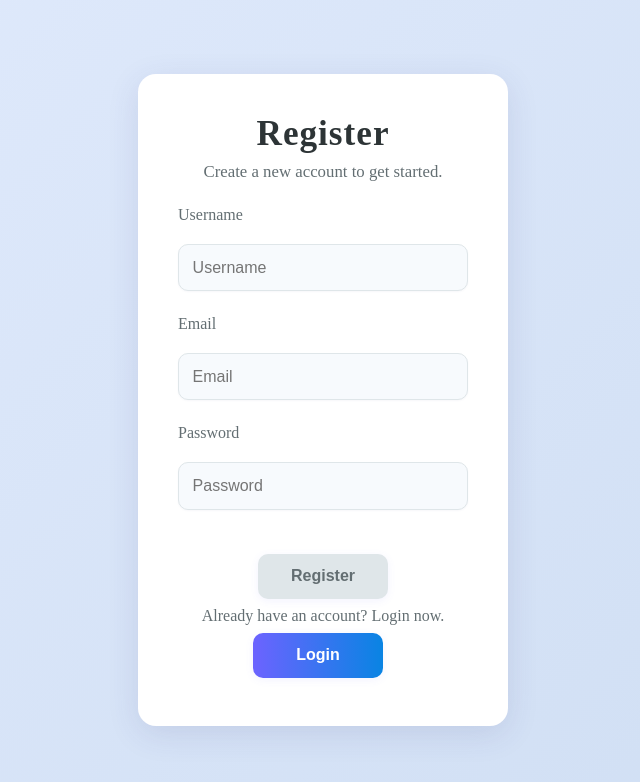
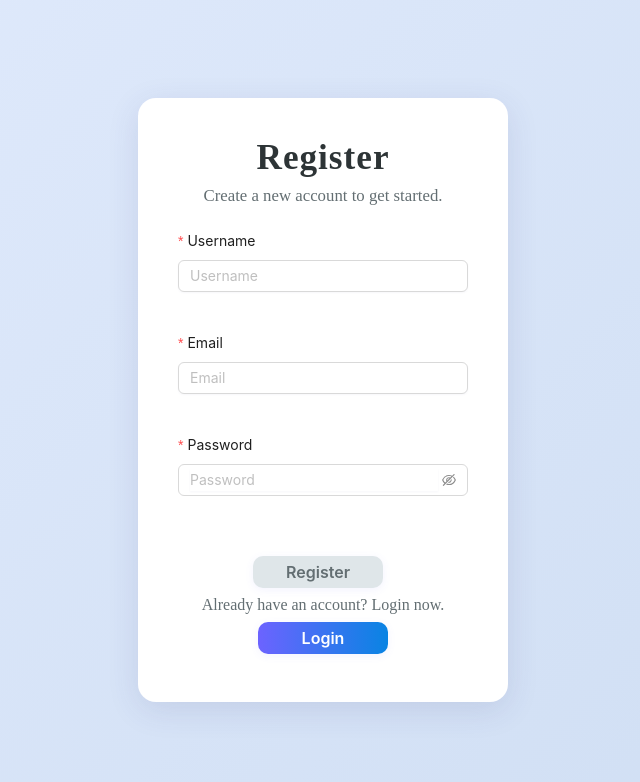
Before and after one commit to srimali12345/Team-Portfolio-Management-Dashboard-Frontend, a React (Vite) app: page /register in a window 1280 px wide. Shown: the top 782 px of the page, without its empty margins (317-957 px from the left). Built offline with nearby package versions, Linux system fonts and the light colour scheme.

Commit message:
set up the Auth Form UI and make common components

```diff
--- a/package.json
+++ b/package.json
@@ -10,7 +10,10 @@
     "preview": "vite preview"
   },
   "dependencies": {
+    "@ant-design/v5-patch-for-react-19": "^1.0.3",
     "antd": "^5.26.7",
+    "axios": "^1.11.0",
+    "classnames": "^2.5.1",
     "react": "^19.1.0",
     "react-dom": "^19.1.0",
     "react-router-dom": "^7.7.1",
--- /dev/null
+++ b/src/api/axios.jsx
@@ -0,0 +1,8 @@
+import axios from "axios";
+
+export default axios.create({
+   baseURL: "http://localhost:8080",
+   withCredentials: true,
+}
+
+)
--- /dev/null
+++ b/src/components/CustomButton.jsx
@@ -0,0 +1,32 @@
+import React from "react";
+import { Button } from "antd";
+import classNames from "classnames";
+
+const CustomButton = ({
+  children,
+  type = "primary",
+  htmlType = "button",
+  className = "",
+  href,
+  onClick,
+  disabled = false,
+  loading = false,
+  ...rest
+}) => {
+  return (
+    <Button
+      type={type}
+      htmlType={htmlType}
+      className={classNames("custom-button", className)}
+      href={href}
+      onClick={onClick}
+      disabled={disabled}
+      loading={loading}
+      {...rest}
+    >
+      {children}
+    </Button>
+  );
+};
+
+export default CustomButton;
--- /dev/null
+++ b/src/components/CustomInput.jsx
@@ -0,0 +1,31 @@
+import React from "react";
+import { Input } from "antd";
+
+const CustomInput = ({
+  id,
+  value,
+  onChange,
+  type = "text",
+  placeholder = "",
+  ispassword = false,
+  ref,
+  ...rest
+}) => {
+  const commonProps = {
+    id,
+    value,
+    onChange,
+    type,
+    placeholder,
+    ref,
+    ...rest,
+  };
+
+  return ispassword ? (
+    <Input.Password {...commonProps} />
+  ) : (
+    <Input {...commonProps} />
+  );
+};
+
+export default CustomInput;
--- a/src/constants/index.jsx
+++ b/src/constants/index.jsx
@@ -8,6 +8,9 @@ export const FORM_CONSTANTS = {
     ERROR_MESSAGE_PASSWORD: "Password is required.",
     ERROR_MESSAGE_EMAIL: "Email is required.",
     CONFIRM_PASSWORD_LABEL: "Confirm Password",
+    MESSAGE_USERNAME: "Please input your username!",
+    MESSAGE_EMAIL: "Please input your email!",
+    MESSAGE_PASSWORD: "Please input your password!",
   },
   LOGIN: {
     TITLE: "Login",
--- /dev/null
+++ b/src/context/AuthProvider.jsx
@@ -0,0 +1,15 @@
+import React from 'react'
+import { createContext,useState } from 'react'
+
+export const AuthContext = createContext()
+
+const AuthProvider = ({children}) => {
+    const [auth, setAuth] = useState({})
+  return (
+   <AuthContext.Provider value={{auth,setAuth}}>
+      {children}
+   </AuthContext.Provider>
+  )
+}
+
+export default AuthProvider
--- a/src/main.jsx
+++ b/src/main.jsx
@@ -1,9 +1,14 @@
+import '@ant-design/v5-patch-for-react-19';
 import { StrictMode } from 'react'
 import { createRoot } from 'react-dom/client'
 import App from './App.jsx'
+import AuthProvider from './context/AuthProvider.jsx';
 
 createRoot(document.getElementById('root')).render(
   <StrictMode>
+    <AuthProvider>
     <App />
+    </AuthProvider>
+
   </StrictMode>,
 )
--- a/src/pages/Login/Login.jsx
+++ b/src/pages/Login/Login.jsx
@@ -1,54 +1,83 @@
-import React from "react";
+import { useRef, useState, useContext } from "react";
 import "../../styles/auth/auth.scss";
 import { FORM_CONSTANTS } from "../../constants";
+import { AuthContext } from "../../context/AuthProvider";
+import axios from "../../api/axios";
+import LoginForm from "./LoginForm";
+
+const LOGIN_URL = "/api";
 
 const Login = () => {
-  const [username, setUsername] = React.useState("");
-  const [password, setPassword] = React.useState("");
-  const [error, setError] = React.useState("");
+  const [username, setUsername] = useState("");
+  const [password, setPassword] = useState("");
+  const [sucess, setSuccess] = useState(false);
+  const [err, setError] = useState("");
+  const { setAuth } = useContext(AuthContext);
+  const userRef = useRef();
+  const errRef = useRef();
 
-  const handleSubmit = (e) => {
-    e.preventDefault();
-    if (!username && !password) {
-      setError(FORM_CONSTANTS.COMMON.ERROR_MESSAGE);
-    } else if(!password) {
-      setError(FORM_CONSTANTS.COMMON.ERROR_MESSAGE_PASSWORD);
-    }else if(!username) {
-      setError(FORM_CONSTANTS.COMMON.ERROR_MESSAGE_USERNAME);
+  const handleSubmit = async (e) => {
+    try {
+      const response = await axios.post(
+        LOGIN_URL,
+        JSON.stringify({ username, password }),
+        {
+          headers: { "Content-Type": "application/json" },
+          withCredentials: true,
+        }
+      );
+      console.log(JSON.stringify(response?.data));
+      const accestoken = response?.data?.accestoken;
+      const roles = response?.data?.roles;
+      setAuth(username, password, roles, accestoken);
+      setUsername("");
+      setPassword("");
+      setSuccess(true);
+    } catch (err) {
+      if (!err?.response) {
+        setError("No Server Response");
+      } else if (err.response?.status === 400) {
+        setError("Missing Username or Password");
+      } else if (err.response?.status === 401) {
+        setError("Unauthorized");
+      } else {
+        setError("Login Failed");
+      }
     }
+  };
+
+  const validateMessages = {
+    required: "${label} is required!",
+    types: {
+      email: "${label} is not a valid email!",
+      password: "${label} is not a valid password!",
+    },
+    string: {
+      range: "${label} must be between ${min} and ${max}",
+    },
   };
 
   return (
     <div className="main-container">
       <div className="auth-container">
-        <h1 className="auth-title">{FORM_CONSTANTS.LOGIN.TITLE}</h1>
-        <p className="auth-subtitle">{FORM_CONSTANTS.LOGIN.SUBTITLE}</p>
-        <form className="auth-form" onSubmit={handleSubmit}>
-          <label className="auth-label" htmlFor="username">{FORM_CONSTANTS.COMMON.USERNAME_LABEL}</label>
-          <input
-            name="username"
-            value={username}
-            onChange={(e) => setUsername(e.target.value)}
-            type="text"
-            placeholder={FORM_CONSTANTS.COMMON.USERNAME_LABEL}
-          />
+        {sucess ? (
+          <h1 className="auth-title">You are Sucessfully loged In</h1>
+        ) : (
+          <>
+            <h1 className="auth-title">{FORM_CONSTANTS.LOGIN.TITLE}</h1>
+            <p className="auth-subtitle">{FORM_CONSTANTS.LOGIN.SUBTITLE}</p>
 
-          <label className="auth-label" htmlFor="password">{FORM_CONSTANTS.COMMON.PASSWORD_LABEL}</label>
-          <input
-            name="password"
-            value={password}
-            onChange={(e) => setPassword(e.target.value)}
-            type="password"
-            placeholder={FORM_CONSTANTS.COMMON.PASSWORD_LABEL}
-          />
-
-          {error && <div className="error-message">{error}</div>}
-
-          <div className="button-container">
-            <button className="default-button" type="submit">{FORM_CONSTANTS.LOGIN.TITLE}</button>
-            <button className="secondary-button" type="button">{FORM_CONSTANTS.REGISTER.TITLE}</button>
-          </div>
-        </form>
+            <LoginForm
+              ref={userRef}
+              validateMessages={validateMessages}
+              username={username}
+              password={password}
+              setUsername={setUsername}
+              setPassword={setPassword}
+              onFinish={handleSubmit}
+            />
+          </>
+        )}
       </div>
     </div>
   );
--- /dev/null
+++ b/src/pages/Login/LoginForm.jsx
@@ -0,0 +1,88 @@
+import React from "react";
+import { FORM_CONSTANTS } from "../../constants";
+import { Form } from "antd";
+import CustomInput from "../../components/CustomInput";
+import CustomButton from "../../components/CustomButton";
+const LoginForm = ({
+  username,
+  password,
+  setUsername,
+  setPassword,
+  onFinish,
+  ref,
+  validateMessages,
+}) => {
+  return (
+    <>
+      <Form
+        name="login"
+        layout="vertical"
+        initialValues={{ remember: true }}
+        onFinish={onFinish}
+        onFinishFailed={(errorInfo) => {
+          console.log("Failed:", errorInfo);
+        }}
+        validateTrigger="onChange"
+        className="auth-form"
+        requiredMark={true}
+        validateMessages={validateMessages}
+      >
+        <Form.Item
+          label={FORM_CONSTANTS.COMMON.USERNAME_LABEL}
+          name={FORM_CONSTANTS.COMMON.USERNAME_LABEL}
+          rules={[
+            {
+              required: true,
+              message: FORM_CONSTANTS.COMMON.MESSAGE_USERNAME,
+              type: "string",
+              min: 3,
+              max: 20,
+            },
+          ]}
+        >
+          <CustomInput
+            value={username}
+            onChange={(e) => setUsername(e.target.value)}
+            placeholder={FORM_CONSTANTS.COMMON.USERNAME_LABEL}
+            ref={ref}
+          />
+        </Form.Item>
+
+        <Form.Item
+          label={FORM_CONSTANTS.COMMON.PASSWORD_LABEL}
+          name={FORM_CONSTANTS.COMMON.PASSWORD_LABEL}
+          rules={[
+            {
+              required: true,
+              message: FORM_CONSTANTS.COMMON.ERROR_MESSAGE_PASSWORD,
+              type: "",
+            },
+          ]}
+        >
+          <CustomInput
+            ispassword={true}
+            value={password}
+            onChange={(e) => setPassword(e.target.value)}
+            placeholder={FORM_CONSTANTS.COMMON.PASSWORD_LABEL}
+          />
+        </Form.Item>
+
+        <div className="button-container">
+          <CustomButton htmlType="submit" className="secondary-button">
+            {FORM_CONSTANTS.LOGIN.TITLE}
+          </CustomButton>
+
+          <CustomButton
+            type="default"
+            className="default-button"
+            href="/register"
+          >
+            {FORM_CONSTANTS.REGISTER.TITLE}
+          </CustomButton>
+        </div>
+      </Form>
+    </>
+  );
+};
+
+export default LoginForm;
--- a/src/pages/Register/Register.jsx
+++ b/src/pages/Register/Register.jsx
@@ -1,26 +1,26 @@
 import React from "react";
+import { FORM_CONSTANTS } from "../../constants";
+import RegisterForm from "./RegisterForm";
+import CustomButton from "../../components/CustomButton";
 import "../../styles/auth/auth.scss";
-import { FORM_CONSTANTS } from "../../constants";
 
 const Register = () => {
   const [username, setUsername] = React.useState("");
   const [email, setEmail] = React.useState("");
   const [password, setPassword] = React.useState("");
-  const [error, setError] = React.useState("");
 
-  const handleSubmit = (e) => {
-    e.preventDefault();
-    if (!username && !email && !password) {
-      setError(FORM_CONSTANTS.COMMON.ERROR_MESSAGE);
-    } else if (!username) {
-      setError(FORM_CONSTANTS.COMMON.ERROR_MESSAGE_USERNAME);
-    } else if (!email) {
-      setError(FORM_CONSTANTS.COMMON.ERROR_MESSAGE_EMAIL);
-    } else if (!password) {
-      setError(FORM_CONSTANTS.COMMON.ERROR_MESSAGE_PASSWORD);
-    } else {
-      setError("");
-    }
+  const handleSubmit = (username, email) => {
+    console.log(username, email);
+  };
+  const validateMessages = {
+    required: "${label} is required!",
+    types: {
+      email: "${label} is not a valid email!",
+      password: "${label} is not a valid password!",
+    },
+    string: {
+      range: "${label} must be between ${min} and ${max}",
+    },
   };
 
   return (
@@ -28,56 +28,21 @@ const Register = () => {
       <div className="auth-container">
         <h1 className="auth-title">{FORM_CONSTANTS.REGISTER.TITLE}</h1>
         <p className="auth-subtitle">{FORM_CONSTANTS.REGISTER.SUBTITLE}</p>
-        <form className="auth-form" onSubmit={handleSubmit}>
-          <label htmlFor="username" className="auth-label">
-            {FORM_CONSTANTS.COMMON.USERNAME_LABEL}
-          </label>
-          <input
-            name="username"
-            value={username}
-            onChange={(e) => setUsername(e.target.value)}
-            type="text"
-            placeholder={FORM_CONSTANTS.COMMON.USERNAME_LABEL}
-            autoComplete="off"
-          />
-
-          <label htmlFor="email" className="auth-label">
-            {FORM_CONSTANTS.COMMON.EMAIL_LABEL}
-          </label>
-          <input
-            name="email"
-            value={email}
-            onChange={(e) => setEmail(e.target.value)}
-            type="email"
-            placeholder={FORM_CONSTANTS.COMMON.EMAIL_LABEL}
-            autoComplete="off"
-          />
-
-          <label htmlFor="password" className="auth-label">
-            {FORM_CONSTANTS.COMMON.PASSWORD_LABEL}
-          </label>
-          <input
-            name="password"
-            value={password}
-            onChange={(e) => setPassword(e.target.value)}
-            type="password"
-            placeholder={FORM_CONSTANTS.COMMON.PASSWORD_LABEL}
-            autoComplete="new-password"
-          />
-
-          {error && <div className="error-message">{error}</div>}
-
-          <div className="button-container">
-            <button className="secondary-button" type="submit">
-              {FORM_CONSTANTS.REGISTER.TITLE}
-            </button>
-          </div>
-        </form>
+        <RegisterForm
+          validateMessages={validateMessages}
+          onFinish={handleSubmit}
+          username={username}
+          email={email}
+          password={password}
+          setUsername={setUsername}
+          setEmail={setEmail}
+          setPassword={setPassword}
+        />
         <div className="login-link-container">
           <p>{FORM_CONSTANTS.LOGIN.LOGIN_LINK_TEXT}</p>
-          <button className="default-button">
+          <CustomButton className="default-button" href="/login">
             {FORM_CONSTANTS.LOGIN.TITLE}
-          </button>
+          </CustomButton>
         </div>
       </div>
     </div>
--- /dev/null
+++ b/src/pages/Register/RegisterForm.jsx
@@ -0,0 +1,98 @@
+import React from "react";
+import { FORM_CONSTANTS } from "../../constants";
+import { Form } from "antd";
+import CustomInput from "../../components/CustomInput";
+import CustomButton from "../../components/CustomButton";
+const RegisterForm = ({
+  username,
+  setUsername,
+  email,
+  setEmail,
+  password,
+  setPassword,
+  onFinish,
+  validateMessages,
+}) => {
+  return (
+    <Form
+      name="register"
+      layout="vertical"
+      onFinish={onFinish}
+      onFinishFailed={(errorInfo) => {
+        console.log("Failed:", errorInfo);
+      }}
+      validateTrigger="onChange"
+      className="auth-form"
+      requiredMark={true}
+      validateMessages={validateMessages}
+    >
+      <Form.Item
+        label={FORM_CONSTANTS.COMMON.USERNAME_LABEL}
+        name={FORM_CONSTANTS.COMMON.USERNAME_LABEL}
+        rules={[
+          {
+            required: true,
+            message: FORM_CONSTANTS.COMMON.MESSAGE_USERNAME,
+            type: "string",
+            min: 3,
+            max: 20,
+          },
+        ]}
+      >
+        <CustomInput
+          value={username}
+          onChange={(e) => setUsername(e.target.value)}
+          type="text"
+          placeholder={FORM_CONSTANTS.COMMON.USERNAME_LABEL}
+          autoComplete="off"
+        />
+      </Form.Item>
+
+      <Form.Item
+        name={FORM_CONSTANTS.COMMON.EMAIL_LABEL}
+        label={FORM_CONSTANTS.COMMON.EMAIL_LABEL}
+        rules={[
+          {
+            required: true,
+            message: FORM_CONSTANTS.COMMON.MESSAGE_EMAIL,
+            type: "email",
+          },
+        ]}
+      >
+        <CustomInput
+          value={email}
+          onChange={(e) => setEmail(e.target.value)}
+          type="email"
+          placeholder={FORM_CONSTANTS.COMMON.EMAIL_LABEL}
+          autoComplete="off"
+        />
+      </Form.Item>
+      <Form.Item
+        name={FORM_CONSTANTS.COMMON.PASSWORD_LABEL}
+        label={FORM_CONSTANTS.COMMON.PASSWORD_LABEL}
+        rules={[
+          {
+            required: true,
+            message: FORM_CONSTANTS.COMMON.ERROR_MESSAGE_PASSWORD,
+            type: "",
+          },
+        ]}
+      >
+        <CustomInput
+          ispassword={true}
+          value={password}
+          onChange={(e) => setPassword(e.target.value)}
+          placeholder={FORM_CONSTANTS.COMMON.PASSWORD_LABEL}
+        />
+      </Form.Item>
+
+      <div className="button-container">
+        <CustomButton className="secondary-button" htmlType="submit">
+          {FORM_CONSTANTS.REGISTER.TITLE}
+        </CustomButton>
+      </div>
+    </Form>
+  );
+};
+
+export default RegisterForm;
--- a/src/styles/Auth/auth.scss
+++ b/src/styles/Auth/auth.scss
@@ -84,7 +84,6 @@ input {
   background: $primary-gradient;
   color: $white;
   width: 130px;
-  margin-right: 10px;
 
   &:hover {
     background: $primary-gradient-hover;
@@ -96,6 +95,7 @@ input {
   background: $secondary-bg;
   color: $text-secondary;
   width: 130px;
+  margin-right: 10px;
 
   &:hover {
     background: $secondary-bg-hover;
```
Also changed, not shown: 1 other file (tests, documents, lock files or other folders).
